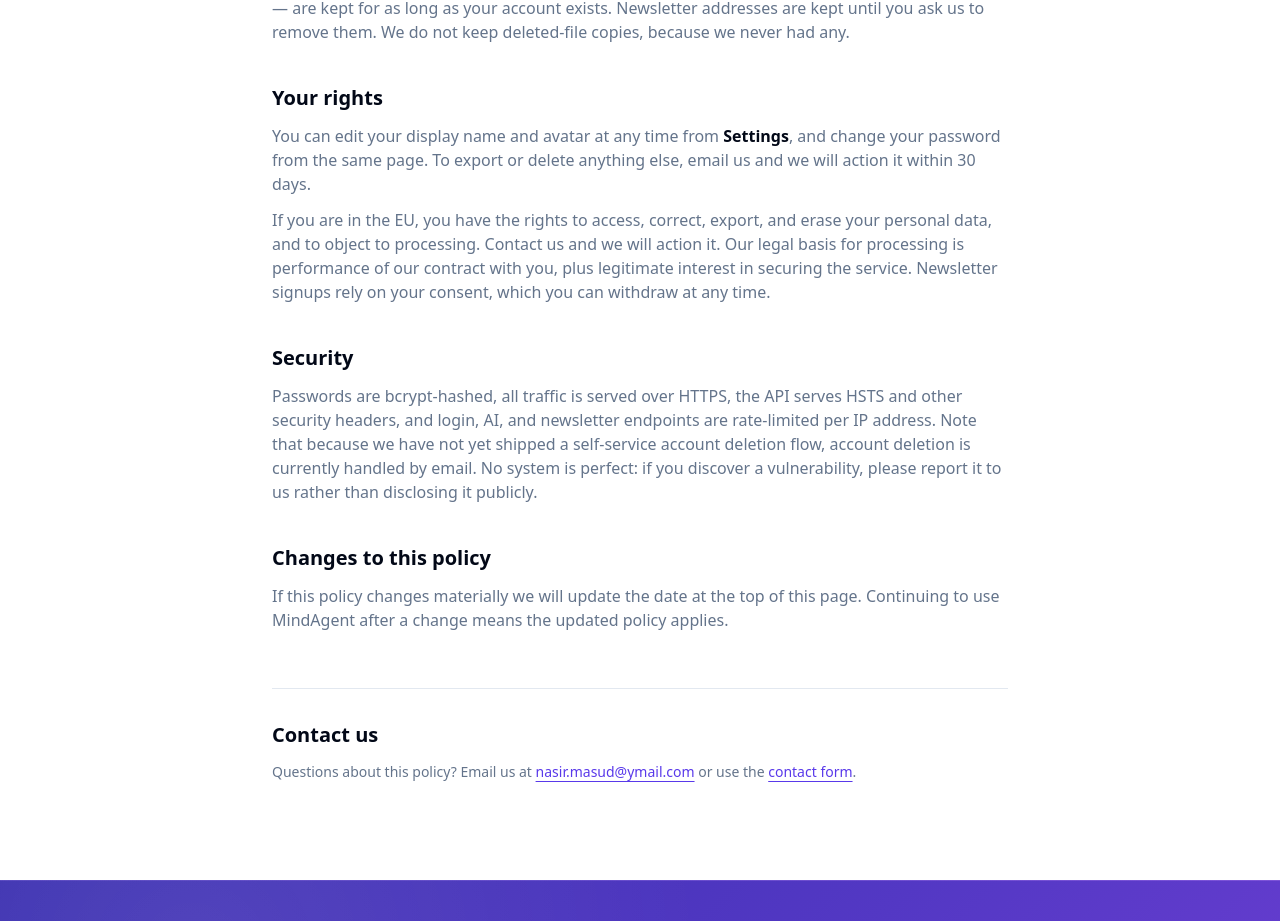
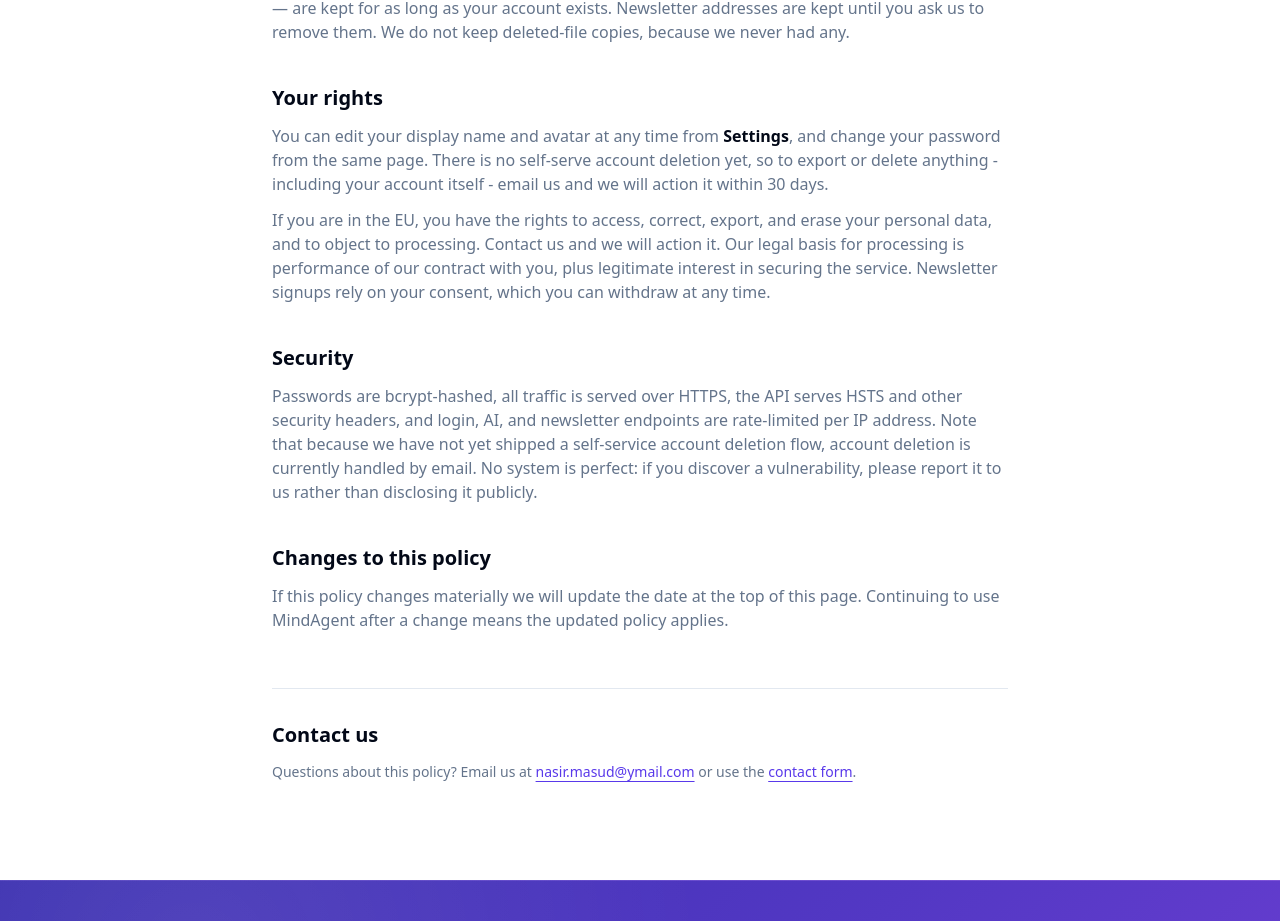
Before and after one commit to nasirmasud/mindagent-client, a Next.js app: page /privacy in a window 1280 px wide. Shown: the part 1218-2139 px from the top of the page. Built offline with nearby package versions, Linux system fonts and the light colour scheme.

Commit message:
fix(privacy): correct account deletion claims to match actual behaviour

```diff
--- a/src/app/privacy/page.tsx
+++ b/src/app/privacy/page.tsx
@@ -99,8 +99,9 @@ export default function PrivacyPolicyPage() {
               <p>
                 You can edit your display name and avatar at any time from{" "}
                 <strong className="text-foreground">Settings</strong>, and change
-                your password from the same page. To export or delete anything else,
-                email us and we will action it within 30 days.
+                your password from the same page. There is no self-serve account
+                deletion yet, so to export or delete anything - including your
+                account itself - email us and we will action it within 30 days.
               </p>
               <p>
                 If you are in the EU, you have the rights to access, correct,
```
